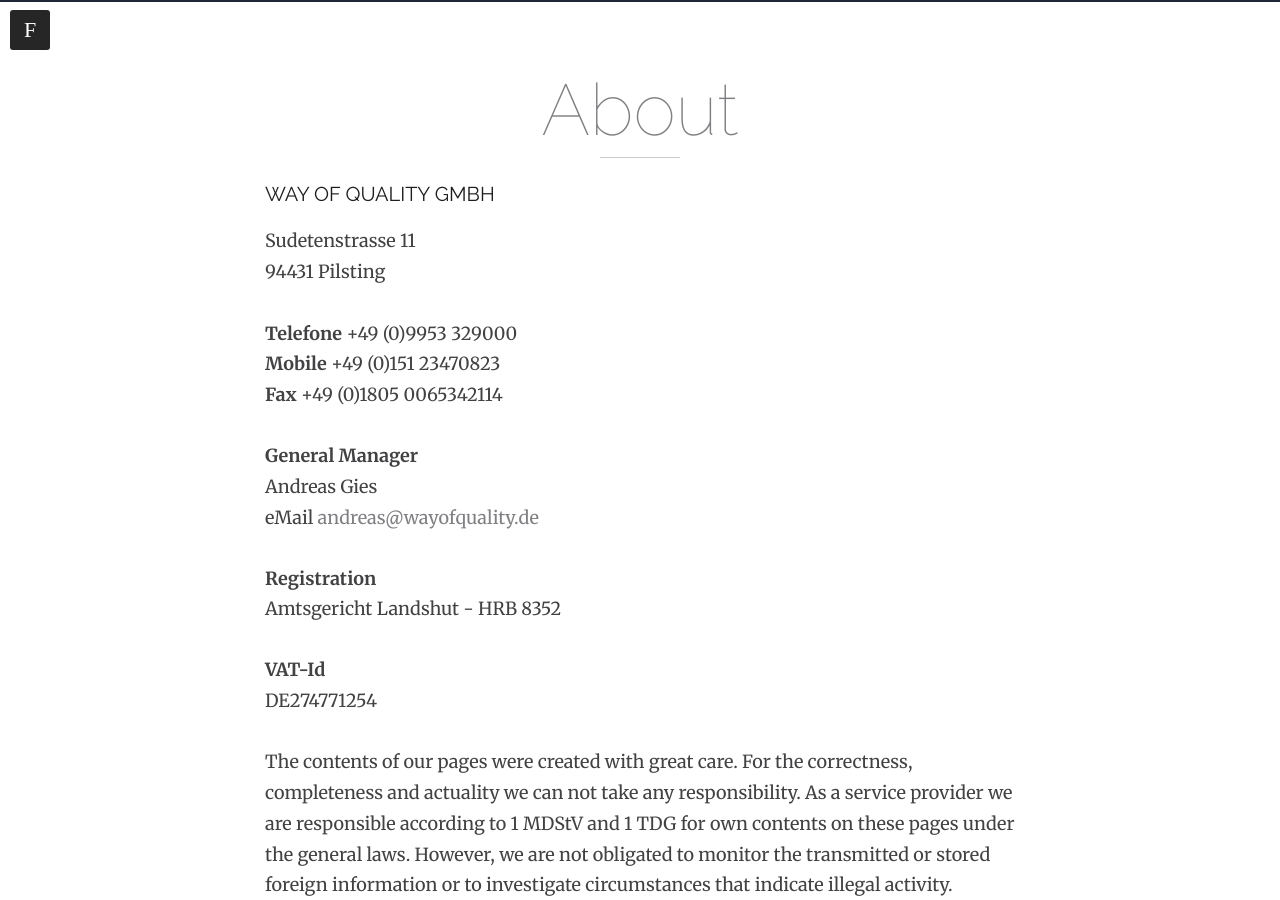
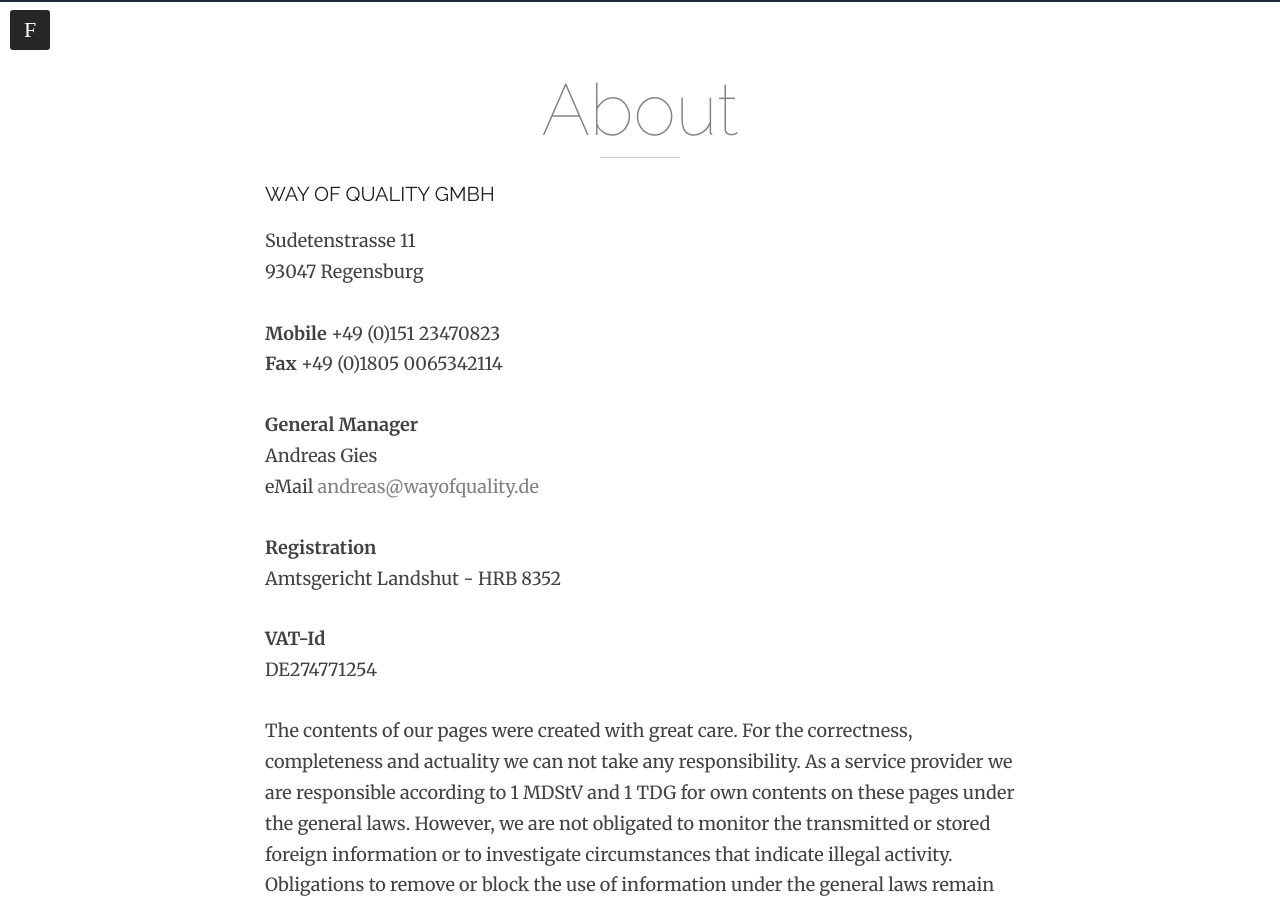
Before and after one commit to woq-blended/woq.github.io, a Jekyll site: the page built from about.md, in a window 1280 px wide and 900 px high, scrolled down 538 px. Built offline with Jekyll 4.4.1, drawn with Linux system fonts in a browser that asks for light colours; nearby versions of some CDN libraries.

Commit message:
Changing address.

```diff
--- a/about.md
+++ b/about.md
@@ -7,9 +7,8 @@
 ### Way of Quality GmbH
 
 Sudetenstrasse 11 <br/>
-94431 Pilsting    <br/>
+93047 Regensburg  <br/>
 <br/>
-__Telefone__ +49 (0)9953 329000     <br/>
 __Mobile__   +49 (0)151 23470823    <br/>
 __Fax__      +49 (0)1805 0065342114 <br/>
 
```
Also changed, not shown: 1 other file.
